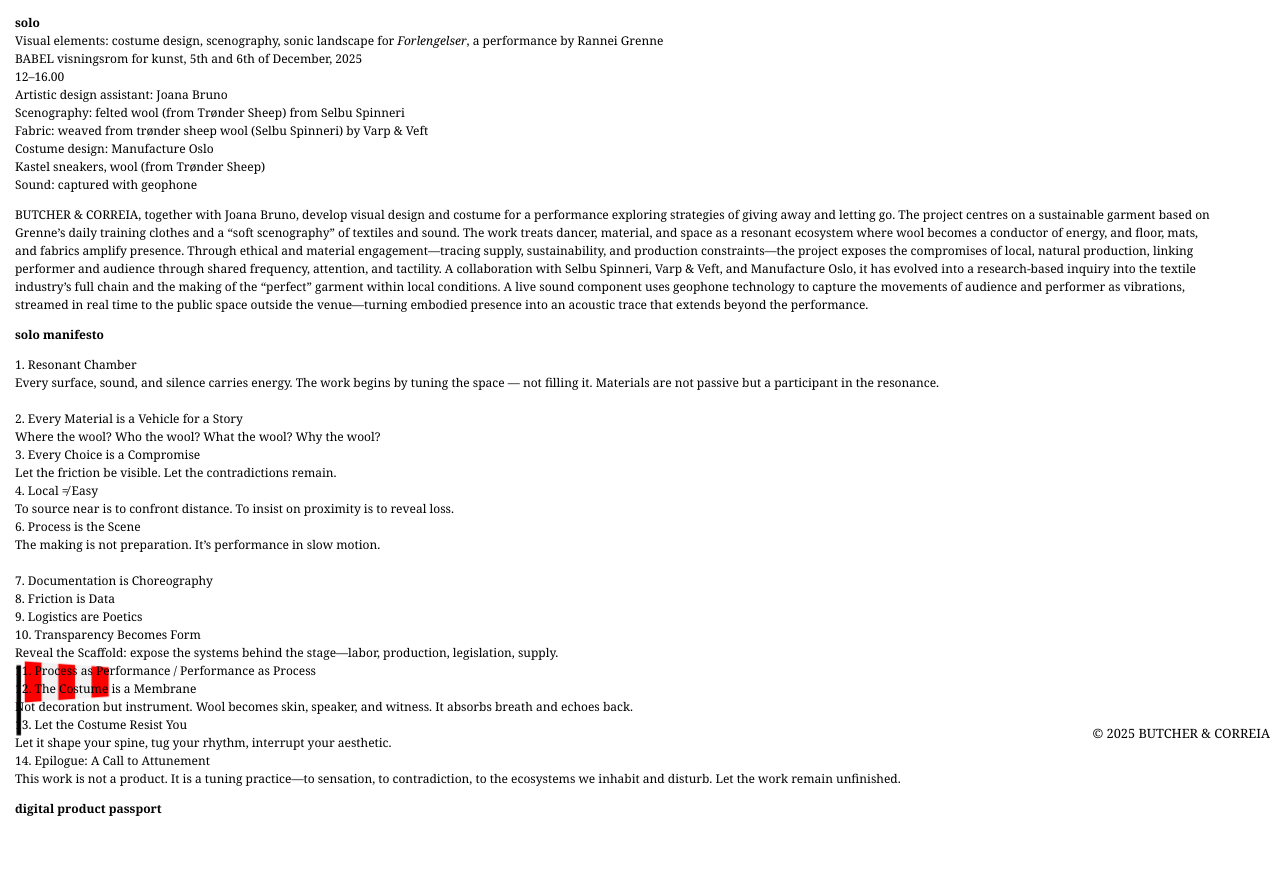
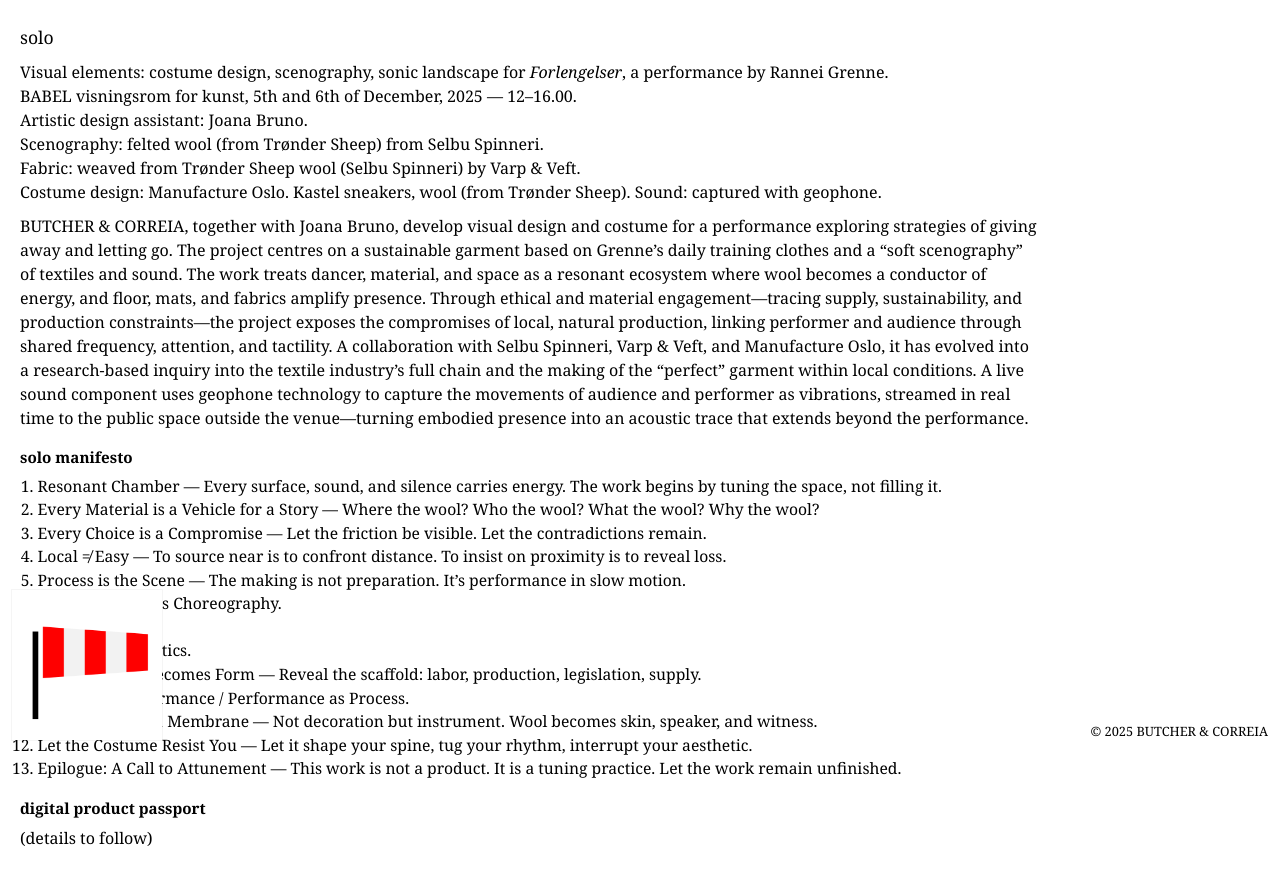
Before and after one commit to ButcherCorreia/butchercorreia, a plain HTML site: page solo/index.html in a window 1280 px wide. Shown: the part 48-920 px from the top of the page. Before the commit the page ends 800 px from the top, so only its background shows below. Drawn offline with Linux system fonts and the light colour scheme.

Commit message:
Update index.html

```diff
--- a/solo/index.html
+++ b/solo/index.html
@@ -1,114 +1,141 @@
 <!DOCTYPE html>
 <html lang="en">
 <head>
-  <meta charset="UTF-8" />
+  <meta charset="utf-8" />
   <meta name="viewport" content="width=device-width, initial-scale=1" />
   <title>BUTCHER & CORREIA</title>
   <style>
+    /* page base */
     html, body {
       margin: 0;
       padding: 0;
       height: 100%;
       font-family: Georgia, serif;
       background-color: transparent;
-      width: 100%;
+      color: #000;
     }
 
-    /* Landing image fixed bottom left, half size */
-    #landing-img {
+    /* anchor for scrolling to top */
+    #top { display:block; height:0; }
+
+    /* small title fixed top-left */
+    .site-title-box {
       position: fixed;
-      bottom: 0;
-      left: 0;
-      width: 120px; /* half the previous size */
-      height: auto;
-      z-index: 1;
+      top: 16px;
+      left: 16px;
+      z-index: 20;
+      font-size: 0.8rem;
+      color: black;
+      line-height: 1;
+      pointer-events: none; /* title not interactive */
     }
 
-    /* Site title top left, smaller */
-    .site-title-box {
-      position: fixed;
-      top: 15px;
-      left: 15px;
-      z-index: 2;
-      font-size: 0.75rem;
-      color: black;
-    }
-
-    /* Body text smaller, no box */
-    .popup {
-      position: fixed;
-      top: 50px;
-      left: 15px;
-      right: 60px;
-      z-index: 2;
-      font-size: 0.75rem;
+    /* body content in normal flow so page can scroll */
+    .content {
+      box-sizing: border-box;
+      padding: 72px 20px 120px 20px; /* leave space for fixed title and image */
+      max-width: 820px;
+      margin: 0;
+      font-size: 1rem;        /* readable size */
       line-height: 1.5;
       color: black;
     }
 
-    /* Credits bottom right */
+    /* keep text width away from fixed image on small viewports */
+    @media (min-width: 900px) {
+      .content { max-width: calc(100% - 220px); } /* leave room for image */
+    }
+
+    /* fixed landing image bottom-left, halvesize-ish */
+    #landing-img {
+      position: fixed;
+      bottom: 12px;
+      left: 12px;
+      width: 150px; /* change if you want smaller/larger */
+      height: auto;
+      z-index: 10;
+      cursor: pointer;
+      box-shadow: 0 0 0 1px rgba(0,0,0,0.04);
+    }
+
+    /* credits fixed bottom-right */
     .footnote-wrapper {
       position: fixed;
-      bottom: 10px;
-      right: 10px;
-      z-index: 2;
+      bottom: 12px;
+      right: 12px;
+      z-index: 20;
       color: black;
       font-size: 0.8rem;
+    }
+
+    /* ensure long text not overlapping image on narrow screens */
+    @media (max-width: 600px) {
+      #landing-img { width: 110px; left: 8px; bottom: 8px; }
+      .content { padding-bottom: 160px; }
     }
   </style>
 </head>
 <body>
-  <div class="site-title-box">
-    BUTCHER & CORREIA
-  </div>
+  <span id="top"></span>
 
-  <div class="popup">
-    <p><strong>solo</strong><br>
-    Visual elements: costume design, scenography, sonic landscape for <i>Forlengelser</i>, a performance by Rannei Grenne<br>
-    BABEL visningsrom for kunst, 5th and 6th of December, 2025<br>
-    12–16.00<br>
-    Artistic design assistant: Joana Bruno<br>
-    Scenography: felted wool (from Trønder Sheep) from Selbu Spinneri<br>
-    Fabric: weaved from trønder sheep wool (Selbu Spinneri) by Varp & Veft<br>
-    Costume design: Manufacture Oslo<br>
-    Kastel sneakers, wool (from Trønder Sheep)<br>
-    Sound: captured with geophone<br></p>
+  <div class="site-title-box">BUTCHER &amp; CORREIA</div>
 
-    <p>BUTCHER & CORREIA, together with Joana Bruno, develop visual design and costume for a performance exploring strategies of giving away and letting go. The project centres on a sustainable garment based on Grenne’s daily training clothes and a “soft scenography” of textiles and sound. The work treats dancer, material, and space as a resonant ecosystem where wool becomes a conductor of energy, and floor, mats, and fabrics amplify presence. Through ethical and material engagement—tracing supply, sustainability, and production constraints—the project exposes the compromises of local, natural production, linking performer and audience through shared frequency, attention, and tactility. A collaboration with Selbu Spinneri, Varp & Veft, and Manufacture Oslo, it has evolved into a research-based inquiry into the textile industry’s full chain and the making of the “perfect” garment within local conditions. A live sound component uses geophone technology to capture the movements of audience and performer as vibrations, streamed in real time to the public space outside the venue—turning embodied presence into an acoustic trace that extends beyond the performance.</p>
+  <main class="content" role="main" aria-labelledby="page-title">
+    <h1 id="page-title" style="font-size:1.1rem; margin:0 0 0.6rem 0; font-weight:normal;">solo</h1>
 
-    <p><strong>solo manifesto</strong></p>
-    <p>
-    1. Resonant Chamber<br>
-    Every surface, sound, and silence carries energy. The work begins by tuning the space — not filling it. Materials are not passive but a participant in the resonance.<br><br>
-    2. Every Material is a Vehicle for a Story<br>
-    Where the wool? Who the wool? What the wool? Why the wool?<br>
-    3. Every Choice is a Compromise<br>
-    Let the friction be visible. Let the contradictions remain.<br>
-    4. Local ≠ Easy<br>
-    To source near is to confront distance. To insist on proximity is to reveal loss.<br>
-    6. Process is the Scene<br>
-    The making is not preparation. It’s performance in slow motion.<br><br>
-    7. Documentation is Choreography<br>
-    8. Friction is Data<br>
-    9. Logistics are Poetics<br>
-    10. Transparency Becomes Form<br>
-    Reveal the Scaffold: expose the systems behind the stage—labor, production, legislation, supply.<br>
-    11. Process as Performance / Performance as Process<br>
-    12. The Costume is a Membrane<br>
-    Not decoration but instrument. Wool becomes skin, speaker, and witness. It absorbs breath and echoes back.<br>
-    13. Let the Costume Resist You<br>
-    Let it shape your spine, tug your rhythm, interrupt your aesthetic.<br>
-    14. Epilogue: A Call to Attunement<br>
-    This work is not a product. It is a tuning practice—to sensation, to contradiction, to the ecosystems we inhabit and disturb. Let the work remain unfinished.<br>
+    <p style="margin:0 0 0.6rem 0;">
+      Visual elements: costume design, scenography, sonic landscape for <em>Forlengelser</em>, a performance by Rannei Grenne.<br>
+      BABEL visningsrom for kunst, 5th and 6th of December, 2025 — 12–16.00.<br>
+      Artistic design assistant: Joana Bruno.<br>
+      Scenography: felted wool (from Trønder Sheep) from Selbu Spinneri.<br>
+      Fabric: weaved from Trønder Sheep wool (Selbu Spinneri) by Varp &amp; Veft.<br>
+      Costume design: Manufacture Oslo. Kastel sneakers, wool (from Trønder Sheep). Sound: captured with geophone.
     </p>
 
-    <p><strong>digital product passport</strong></p>
-  </div>
+    <p style="margin:0 0 0.8rem 0;">
+      BUTCHER &amp; CORREIA, together with Joana Bruno, develop visual design and costume for a performance exploring strategies of giving away and letting go. The project centres on a sustainable garment based on Grenne’s daily training clothes and a “soft scenography” of textiles and sound. The work treats dancer, material, and space as a resonant ecosystem where wool becomes a conductor of energy, and floor, mats, and fabrics amplify presence. Through ethical and material engagement—tracing supply, sustainability, and production constraints—the project exposes the compromises of local, natural production, linking performer and audience through shared frequency, attention, and tactility. A collaboration with Selbu Spinneri, Varp &amp; Veft, and Manufacture Oslo, it has evolved into a research-based inquiry into the textile industry’s full chain and the making of the “perfect” garment within local conditions. A live sound component uses geophone technology to capture the movements of audience and performer as vibrations, streamed in real time to the public space outside the venue—turning embodied presence into an acoustic trace that extends beyond the performance.
+    </p>
 
-  <img id="landing-img" src="../landingimage2.jpg" alt="Landing Image" />
+    <h2 style="font-size:0.95rem; margin:1rem 0 0.4rem 0;">solo manifesto</h2>
 
-  <div class="footnote-wrapper">
-    © 2025 BUTCHER & CORREIA
-  </div>
+    <ol style="margin:0 0 1rem 1.1rem; padding:0; line-height:1.5; font-size:0.98rem;">
+      <li>Resonant Chamber — Every surface, sound, and silence carries energy. The work begins by tuning the space, not filling it.</li>
+      <li>Every Material is a Vehicle for a Story — Where the wool? Who the wool? What the wool? Why the wool?</li>
+      <li>Every Choice is a Compromise — Let the friction be visible. Let the contradictions remain.</li>
+      <li>Local ≠ Easy — To source near is to confront distance. To insist on proximity is to reveal loss.</li>
+      <li>Process is the Scene — The making is not preparation. It’s performance in slow motion.</li>
+      <li>Documentation is Choreography.</li>
+      <li>Friction is Data.</li>
+      <li>Logistics are Poetics.</li>
+      <li>Transparency Becomes Form — Reveal the scaffold: labor, production, legislation, supply.</li>
+      <li>Process as Performance / Performance as Process.</li>
+      <li>The Costume is a Membrane — Not decoration but instrument. Wool becomes skin, speaker, and witness.</li>
+      <li>Let the Costume Resist You — Let it shape your spine, tug your rhythm, interrupt your aesthetic.</li>
+      <li>Epilogue: A Call to Attunement — This work is not a product. It is a tuning practice. Let the work remain unfinished.</li>
+    </ol>
+
+    <h3 style="font-size:0.95rem; margin:1rem 0 0.4rem 0;">digital product passport</h3>
+    <p style="margin:0 0 1.6rem 0;">(details to follow)</p>
+
+    <!-- extra bottom spacing so content doesn't hide behind fixed image/credits -->
+    <div style="height:140px"></div>
+  </main>
+
+  <!-- clickable image that scrolls to top -->
+  <img id="landing-img" src="../landingimage2.jpg" alt="Landing Image" aria-label="Scroll to top" />
+
+  <div class="footnote-wrapper">© 2025 BUTCHER &amp; CORREIA</div>
+
+  <script>
+    // image click scrolls to top smoothly
+    (function(){
+      var img = document.getElementById('landing-img');
+      if (img) {
+        img.addEventListener('click', function(e){
+          window.scrollTo({ top: 0, behavior: 'smooth' });
+        });
+      }
+    })();
+  </script>
 </body>
 </html>
```
